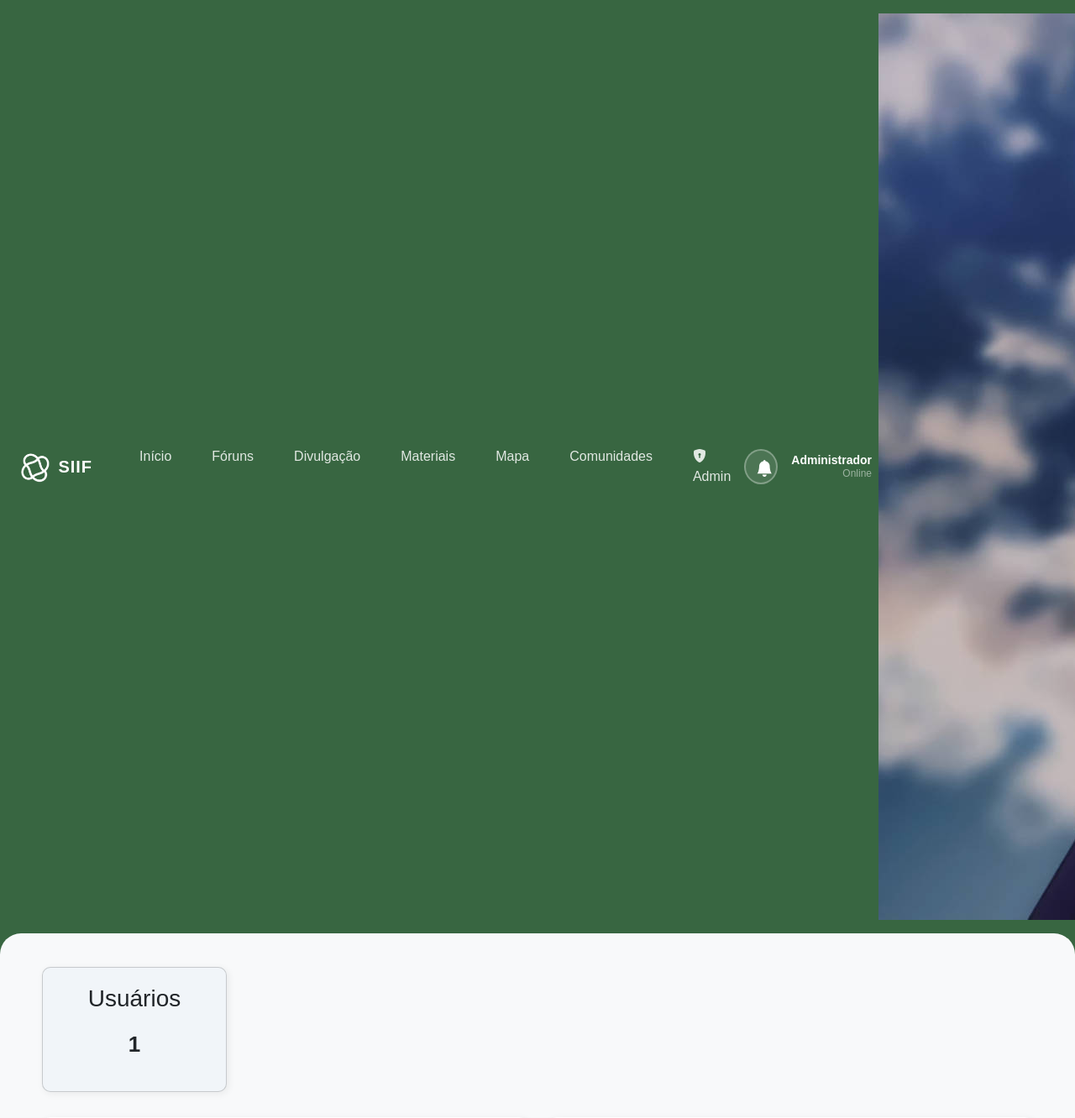
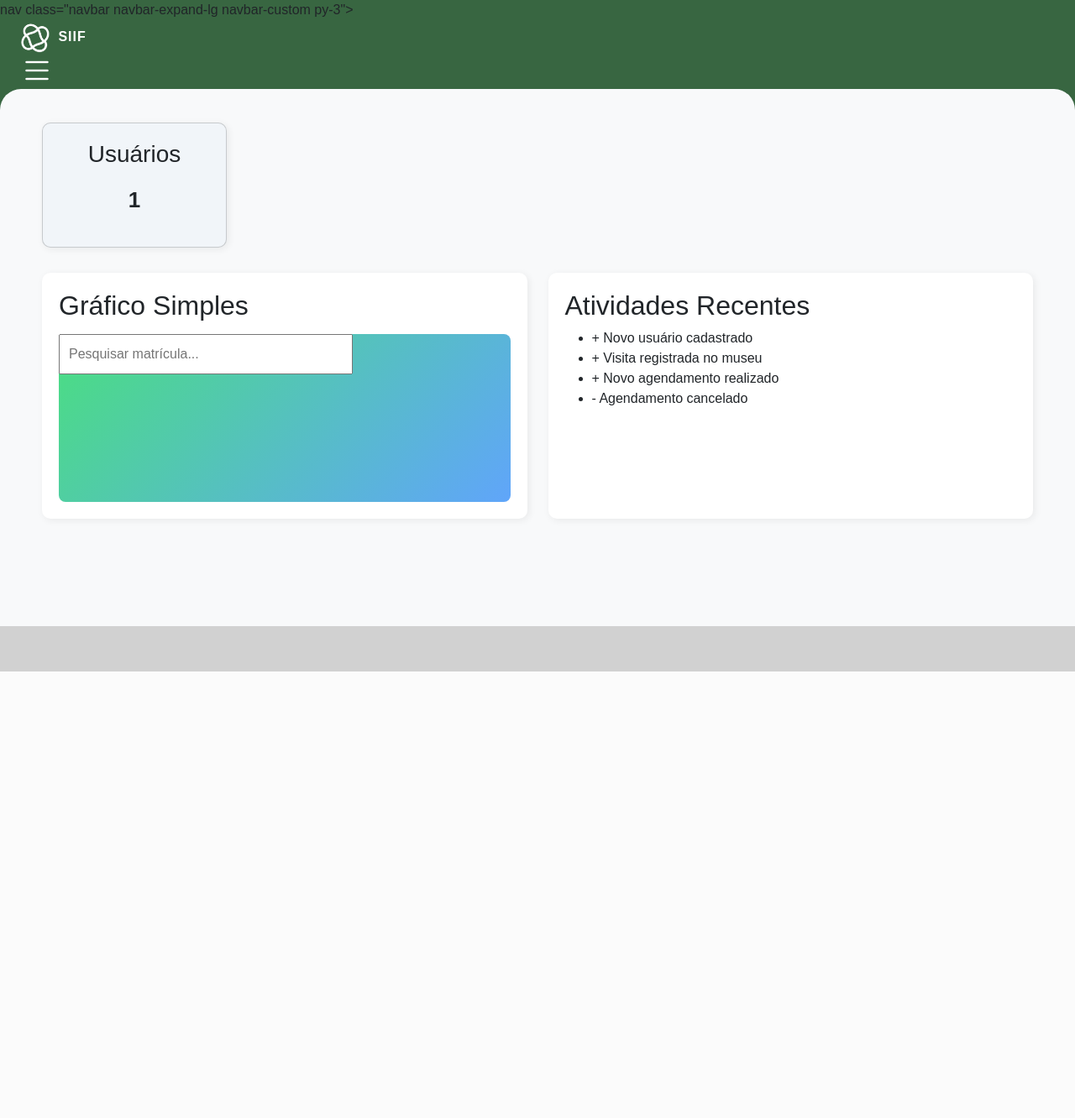
Before and after one commit to JuanFranthesco/plataforma-SIIF, a Flask app: page /tela_admin in a window 1280 px wide. Shown: the top 1332 px of the page at 84% size. After the commit the page ends 800 px from the top, so only its background shows below. Run offline with Flask 3, Linux system fonts and the light colour scheme; a user stored in the database is signed in; data comes from the database, SQL or seed files in the repository.

Commit message:
Update header.html

```diff
--- a/app/templates/header.html
+++ b/app/templates/header.html
@@ -1,4 +1,4 @@
-<nav class="navbar navbar-expand-lg navbar-custom py-3">
+nav class="navbar navbar-expand-lg navbar-custom py-3">
     <div class="container-fluid px-4">
 
         <a class="navbar-brand d-flex align-items-center" href="{{ url_for('main.tela_inicial') }}">
@@ -44,26 +44,12 @@
                         Mapa
                     </a>
                 </li>
-
-                {% if current_user.is_admin %}
                 <li class="nav-item">
                     <a class="nav-link nav-link-animated {% if request.endpoint == 'main.tela_comunidades' %}active{% endif %}"
                         href="{{ url_for('main.tela_comunidades') }}">
                         Comunidades
                     </a>
                 </li>
-
-                {% if current_user.is_admin %}
-                <li class="nav-item">
-                    <a class="nav-link nav-link-animated text-warning {% if request.endpoint == 'main.tela_usuarios' %}active{% endif %}"
-                        href="{{ url_for('main.tela_usuarios') }}">
-                        <i class="bi bi-shield-lock-fill"></i> Admin
-                    </a>
-                </li>
-                {% endif %}
-                {% endif %}
-            </ul>
-
             <div class="d-flex align-items-center gap-3 mt-3 mt-lg-0">
 
                 <button type="button" class="btn btn-icon-nav position-relative" data-bs-toggle="modal"
```
